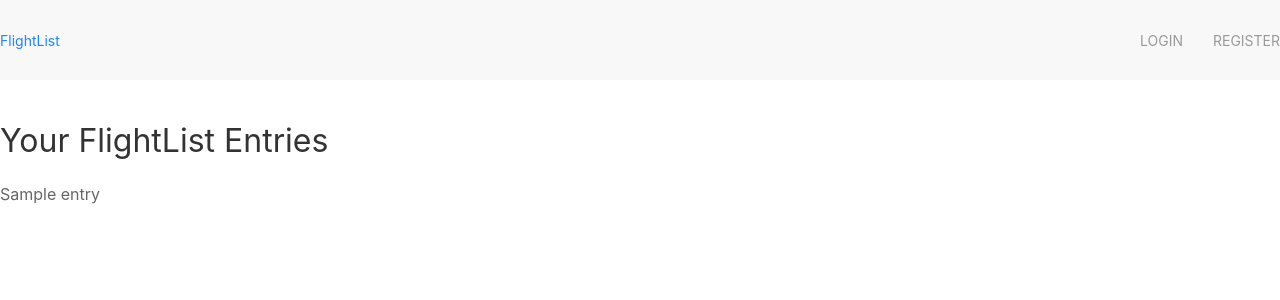
After one commit to zacjones91/flightlist, a Django app: page /journal/all_entries/1 in a window 1280 px wide. The commit adds this page. Shown: the top 300 px of the page. Run offline with Django 3.2, Linux system fonts and the light colour scheme; tables that the repository leaves empty hold one stand-in row (values such as "Sample post"); some libraries are stand-ins or nearby versions.

Commit message:
post new entry and list titles of entries working, fixed navbar

```diff
--- a/flightlist/journal/models.py
+++ b/flightlist/journal/models.py
@@ -3,10 +3,10 @@ from django.contrib.auth.models import User
 from django.core.validators import MinValueValidator, MaxValueValidator
 
 class Entry(models.Model):
-    title = models.CharField(max_length = 80)
+    title = models.CharField(max_length = 50)
     content = models.TextField(blank=True)
     date = models.DateField()
-    image = models.CharField(max_length = 300)
+    image = models.CharField(max_length = 200)
     user = models.ForeignKey(
         User,
         on_delete=models.DO_NOTHING,
--- a/flightlist/journal/static/journal/index.css
+++ b/flightlist/journal/static/journal/index.css
@@ -1,6 +1,6 @@
 body {
-    background-color: #39f;
-    color: white;
+    /* background-color: #39f;
+    color: white; */
 }
 
 .white {
--- /dev/null
+++ b/flightlist/journal/templates/all_entries.html
@@ -0,0 +1,23 @@
+{% extends "index.html" %}
+
+{% load staticfiles %}
+
+{% block content %}
+
+{% if all_entries %}
+
+<h2>Your FlightList Entries</h2>
+
+{% for entry in all_entries %}
+
+<p>{{ entry.title }}</p>
+
+{% endfor %}
+
+{% else %}
+
+<h2>You don't have any entries yet!</h2>
+
+{% endif %}
+
+{% endblock %}
--- a/flightlist/journal/templates/nav.html
+++ b/flightlist/journal/templates/nav.html
@@ -9,9 +9,9 @@
     <div class="uk-navbar-left">
 
         <ul class="uk-navbar-nav">
-            <li class=""><a href="#">Home</a></li>
-            <li><a href="#">Entries</a></li>
-            <li><a href="#">New Entry</a></li>
+            <li class=""><a href="{% url 'journal:landing_page' %}">Home</a></li>
+            <li><a href="{% url 'journal:all_entries' user.id %}">Entries</a></li>
+            <li><a href="{% url 'journal:new_entry' user.id %}">New Entry</a></li>
         </ul>
 
     </div>
@@ -36,11 +36,6 @@
             <a href="{% url 'journal:landing_page' %}">FlightList</a>
         </div>
 
-        <ul class="uk-navbar-nav">
-            <li><a href="#">Entries</a></li>
-            <li><a href="#">New Entry</a></li>
-        </ul>
-
     </div>
 
     <div class="uk-navbar-right">
--- a/flightlist/journal/urls.py
+++ b/flightlist/journal/urls.py
@@ -9,4 +9,6 @@ urlpatterns = [
     path('login', views.login_user, name='login'),
     path('logout', views.user_logout, name='logout'),
     path('register', views.register, name='register'),
+    path('journal/all_entries/<int:pk>', views.all_entries, name='all_entries'),
+    path('journal/new_entry/<int:pk>', views.new_entry, name='new_entry'),
 ]
--- a/flightlist/journal/views.py
+++ b/flightlist/journal/views.py
@@ -5,7 +5,7 @@ from django.shortcuts import render, get_object_or_404, get_list_or_404, redirec
 from django.template import RequestContext
 from django.urls import reverse
 from journal.models import *
-from journal.forms import UserForm
+from journal.forms import *
 
 def landing_page(request):
 
@@ -75,3 +75,32 @@ def user_logout(request):
     # Since we know the user is logged in, we can now just log them out.
     logout(request)
     return HttpResponseRedirect('journal')
+
+# ============================ Entries =========================== #
+
+def all_entries(request, pk):
+
+    all_entries = Entry.objects.filter(user_id=pk).order_by('date')
+    context = {'all_entries': all_entries}
+    return render(request, 'all_entries.html', context)
+
+# get and create new
+
+def new_entry(request, pk):
+
+    if request.method == 'GET':
+        journal_form = JournalForm()
+        context = {'journal_form': journal_form}
+        return render(request, 'new_entry.html', context)
+
+    if request.method == 'POST':
+
+        title = request.POST['title']
+        content = request.POST['content']
+        date = request.POST['date']
+        image = request.POST['image']
+
+        journal_to_save = Entry(title=title, date=date, content=content, image=image, user_id=request.user.id)
+        journal_to_save.save()
+
+        return HttpResponseRedirect(reverse('journal:all_entries', args=(request.user.id,)))
```
Also changed, not shown: flightlist/journal/forms.py (+12 -0 lines), flightlist/journal/templates/new_entry.html (added, +19 -0 lines).
